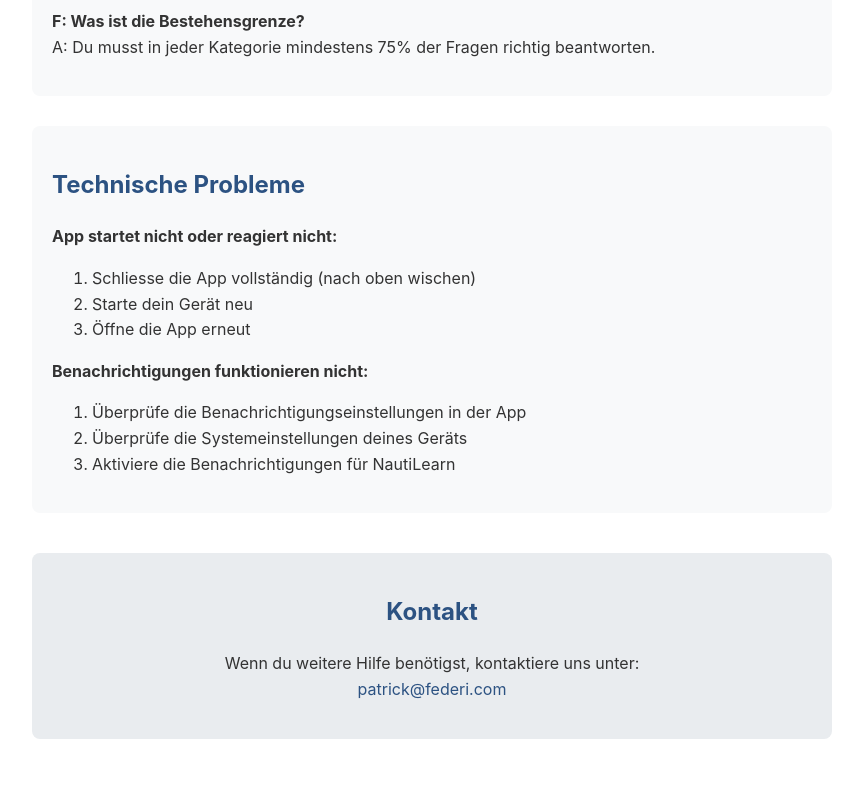
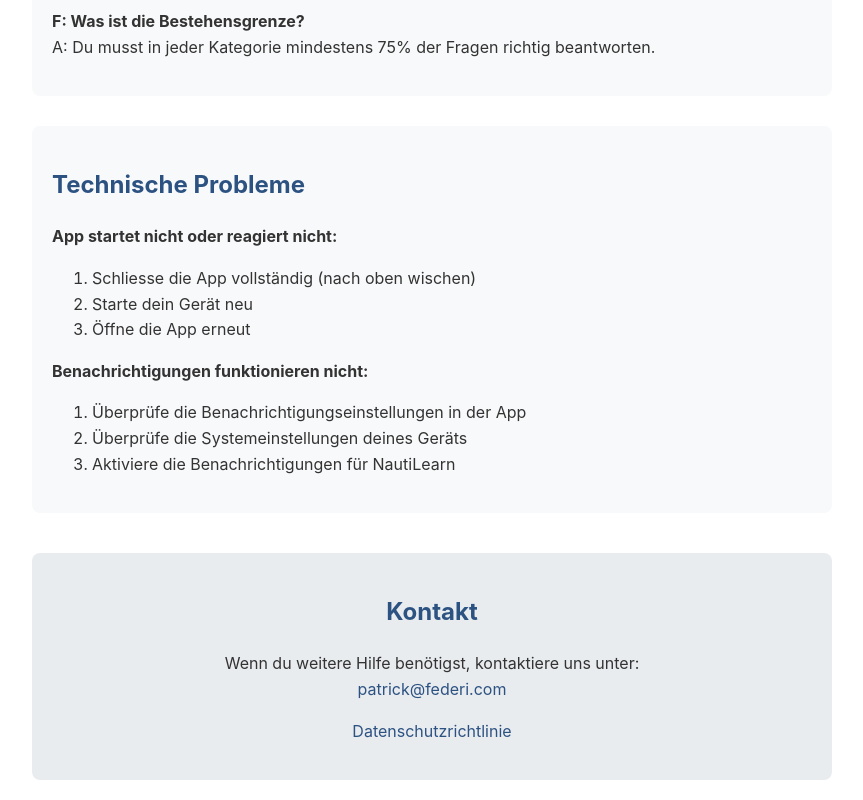
Before and after one commit to pfederi/NautiLearn-Support, a plain HTML site: page index.html in a window 1280 px wide. Shown: the part 833-1633 px from the top of the page, without its empty margins (208-1071 px from the left). Before the commit the page ends 1592 px from the top, so only its background shows below. Drawn offline with Linux system fonts and the light colour scheme.

Commit message:
Update index.html

```diff
--- a/index.html
+++ b/index.html
@@ -94,6 +94,7 @@
         <h2>Kontakt</h2>
         <p>Wenn du weitere Hilfe benötigst, kontaktiere uns unter:<br>
         <a href="mailto:patrick@federi.com">patrick@federi.com</a></p>
+        <p><a href="privacy.html">Datenschutzrichtlinie</a></p>
     </div>
 </body>
 </html>
```
